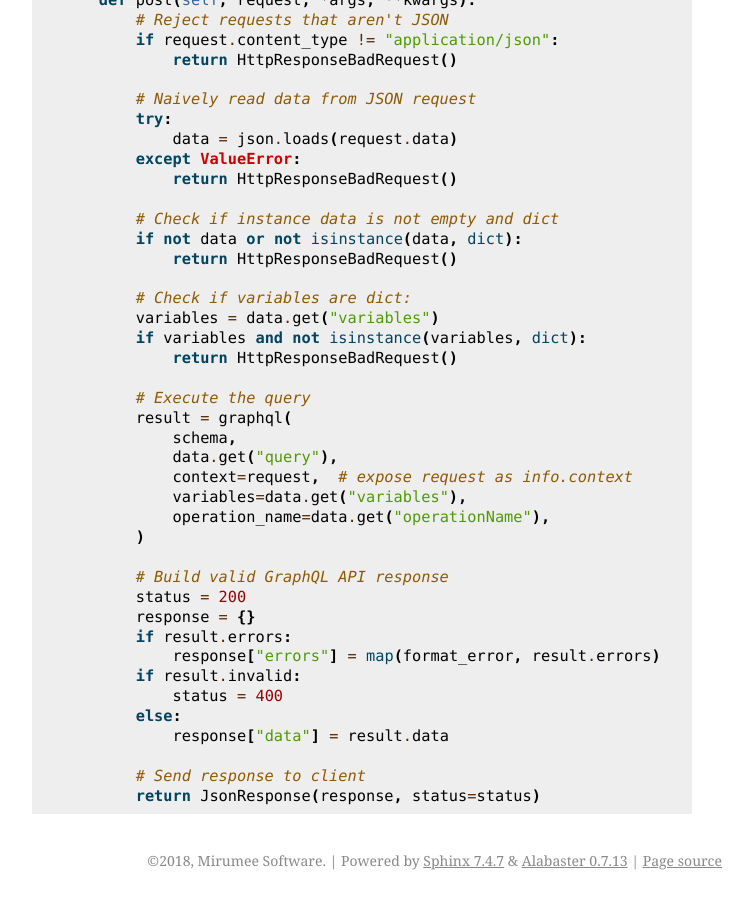
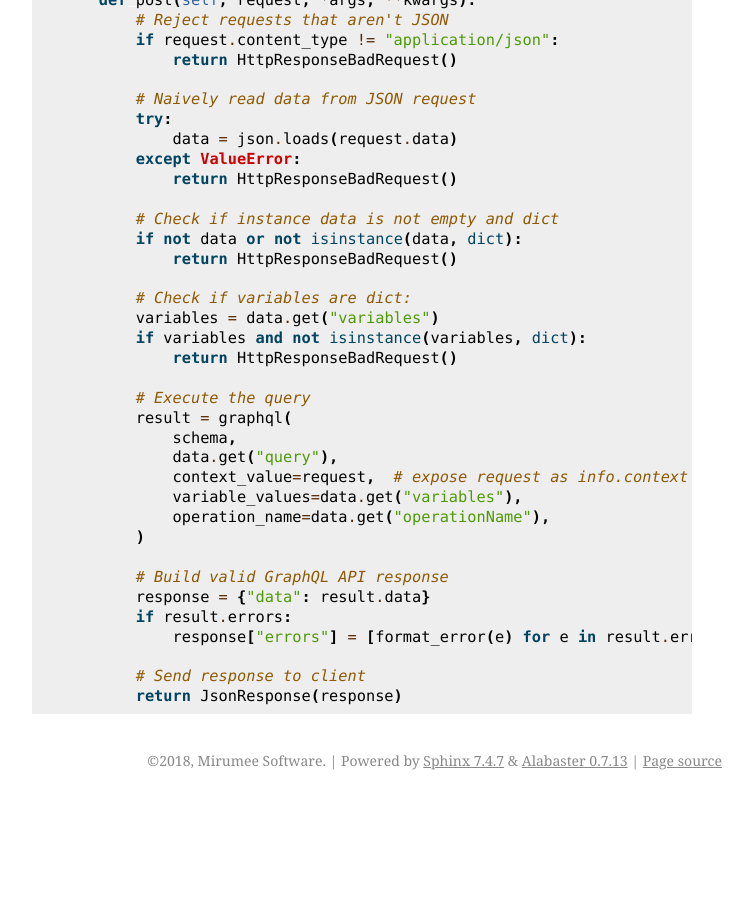
Before and after one commit to mirumee/ariadne, a Sphinx documentation site: the page built from docs/custom-server.rst, in a window 1280 px wide and 900 px high, scrolled down 1897 px. Shown: the whole window, without its empty margins (388-1141 px from the left). Built offline with Sphinx 7.4.7, drawn with Linux system fonts in a browser that asks for light colours; after the commit the page ends 2697 px from its top, so only the background shows below that.

Commit message:
Further tweak the docs

```diff
--- a/docs/custom-server.rst
+++ b/docs/custom-server.rst
@@ -105,20 +105,15 @@ The following example presents a basic GraphQL server using a Django framework::
             result = graphql(
                 schema,
                 data.get("query"),
-                context=request,  # expose request as info.context
-                variables=data.get("variables"),
+                context_value=request,  # expose request as info.context
+                variable_values=data.get("variables"),
                 operation_name=data.get("operationName"),
             )
 
             # Build valid GraphQL API response
-            status = 200
-            response = {}
+            response = {"data": result.data}
             if result.errors:
-                response["errors"] = map(format_error, result.errors)
-            if result.invalid:
-                status = 400
-            else:
-                response["data"] = result.data
+                response["errors"] = [format_error(e) for e in result.errors]
 
             # Send response to client
-            return JsonResponse(response, status=status)
+            return JsonResponse(response)
--- a/docs/introduction.rst
+++ b/docs/introduction.rst
@@ -141,7 +141,6 @@ For reference here is complete code of the API from this guide::
     # Create ResolverMap for Query type defined in our schema...
     query = ResolverMap("Query")
 
-
     # ...and assign our resolver function to its "hello" field.
     @query.field("hello")
     def resolve_hello(_, info):
--- a/docs/modularization.rst
+++ b/docs/modularization.rst
@@ -1,7 +1,7 @@
 Modularization
 ==============
 
-Ariadne allows you to spread your GraphQL API implementation over multiple Python modules.
+Ariadne allows you to spread your GraphQL API implementation over multiple files, with different strategies being avilable for schema and resolvers.
 
 Types can be defined as list of strings instead of one large string and resolvers can be defined as list of ``ResolverMap`` for same effect. Here is example of API that moves scalars and ``User`` to dedicated modules::
 
```
